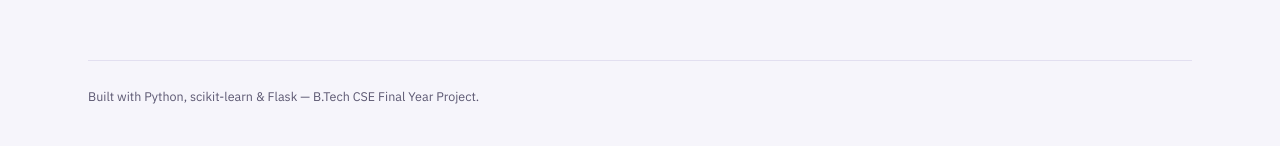
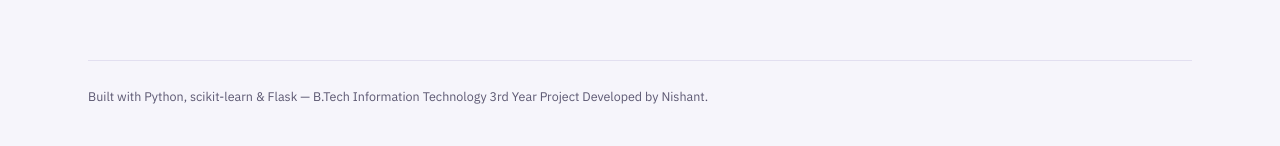
Before and after one commit to snishu/Migraine-Risk-Detection, a Flask app: page / in a window 1280 px wide. Shown: the part 2276-2422 px from the top of the page. Run offline with Flask 3, Linux system fonts and the light colour scheme; parts of the project's set-up code (start-up, migrations or seed data) failed here and were passed over.

Commit message:
Update index.html

```diff
--- a/templates/index.html
+++ b/templates/index.html
@@ -184,7 +184,7 @@
   </section>
 
   <footer>
-    Built with Python, scikit-learn & Flask — B.Tech CSE Final Year Project.
+    Built with Python, scikit-learn & Flask — B.Tech Information Technology 3rd Year Project Developed by Nishant.
   </footer>
 </div>
 
```
